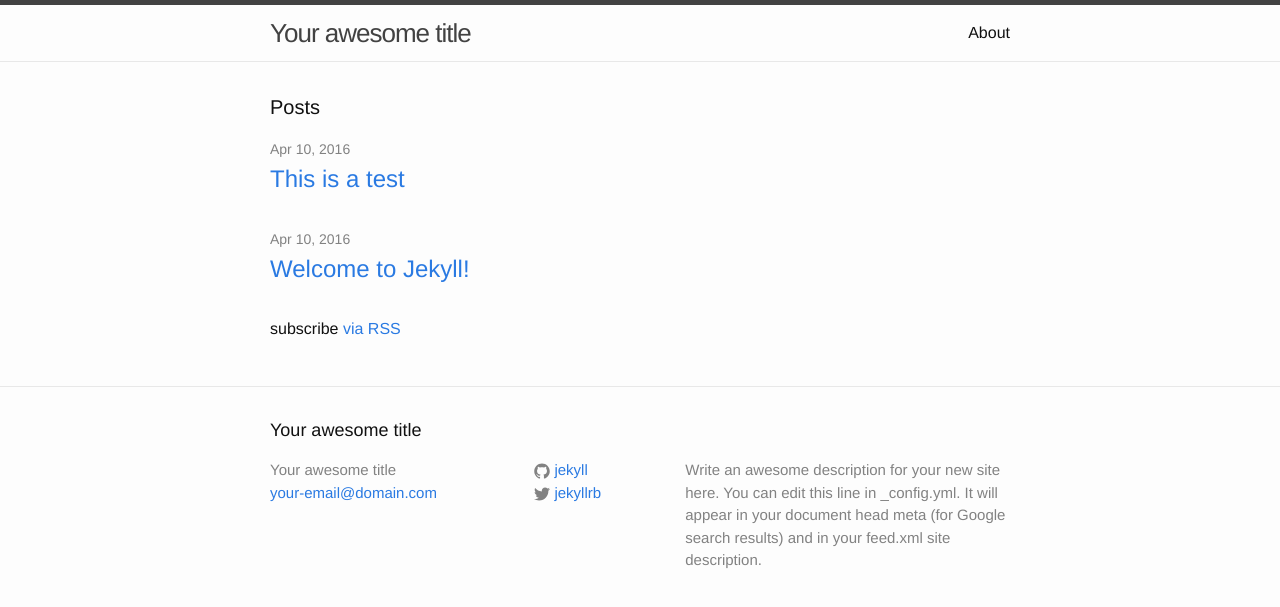
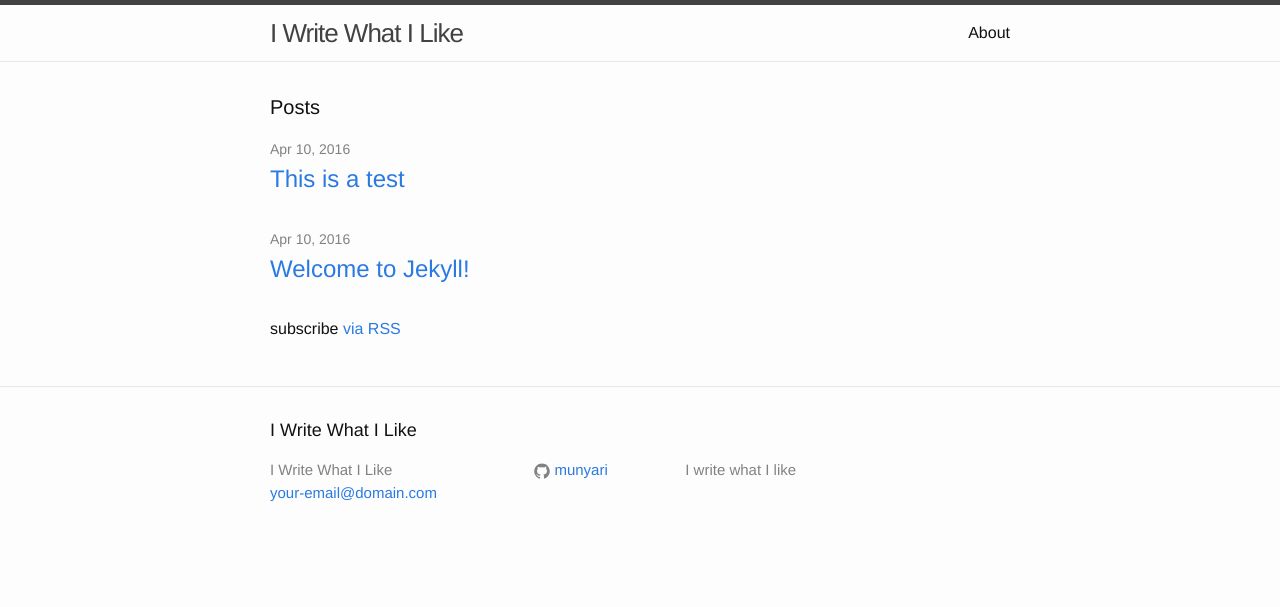
Before and after one commit to munyari/munyari.github.io, a Jekyll site: the page built from index.html, in a window 1280 px wide. Shown: the top 607 px of the page. Built offline with Jekyll 4.4.1, drawn with Linux system fonts in a browser that asks for light colours.

Commit message:
some config stuff

```diff
--- a/_config.yml
+++ b/_config.yml
@@ -6,16 +6,15 @@
 # 'jekyll serve'. If you change this file, please restart the server process.
 
 # Site settings
-title: Your awesome title
+title: I Write What I Like
 email: your-email@domain.com
 description: > # this means to ignore newlines until "baseurl:"
-  Write an awesome description for your new site here. You can edit this
-  line in _config.yml. It will appear in your document head meta (for
-  Google search results) and in your feed.xml site description.
+  I write what I like
 baseurl: "" # the subpath of your site, e.g. /blog
 url: "http://yourdomain.com" # the base hostname & protocol for your site
-twitter_username: jekyllrb
-github_username:  jekyll
+github_username:  munyari
+timezone: America/New_York
+encoding: utf-8
 
 # Build settings
 markdown: kramdown
```
